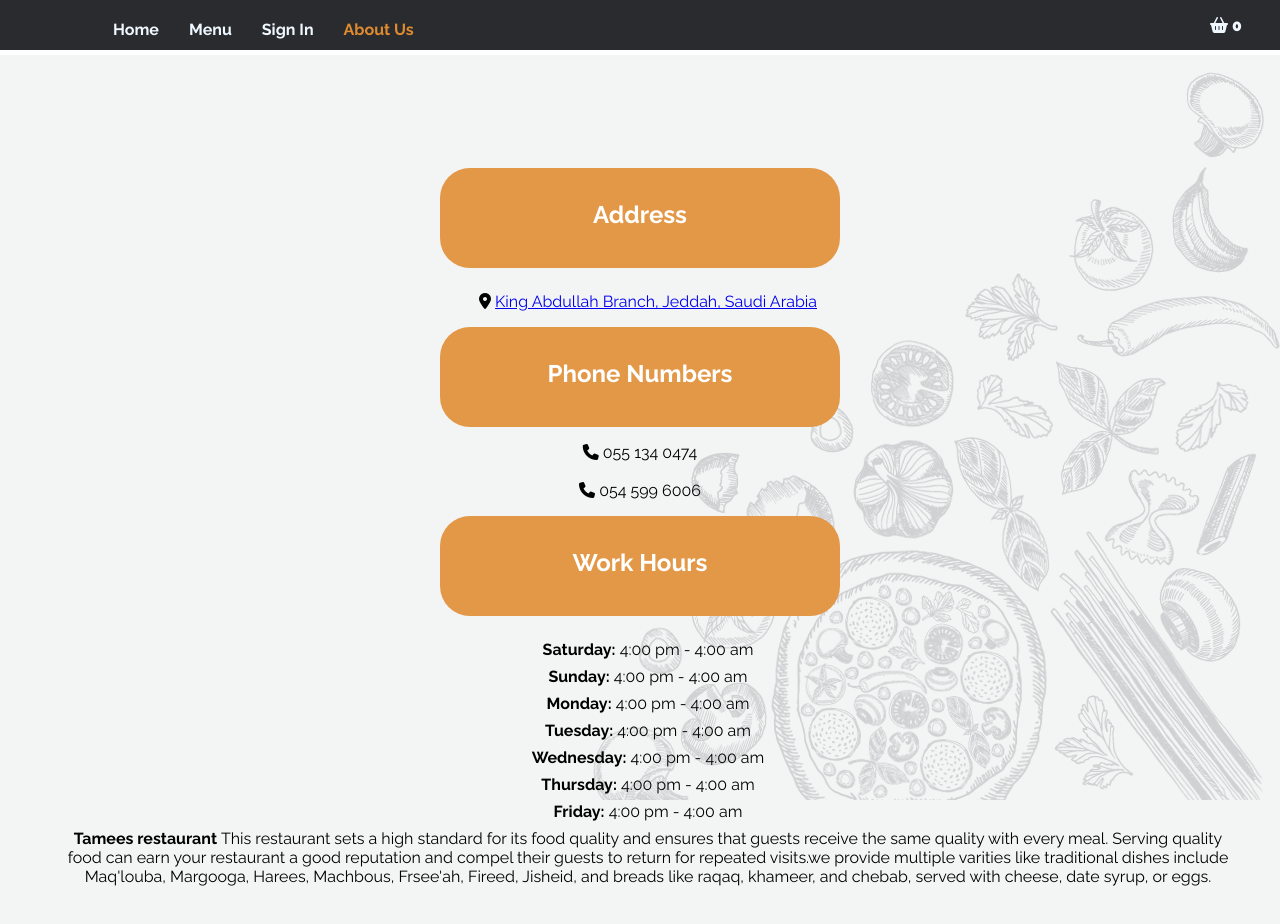
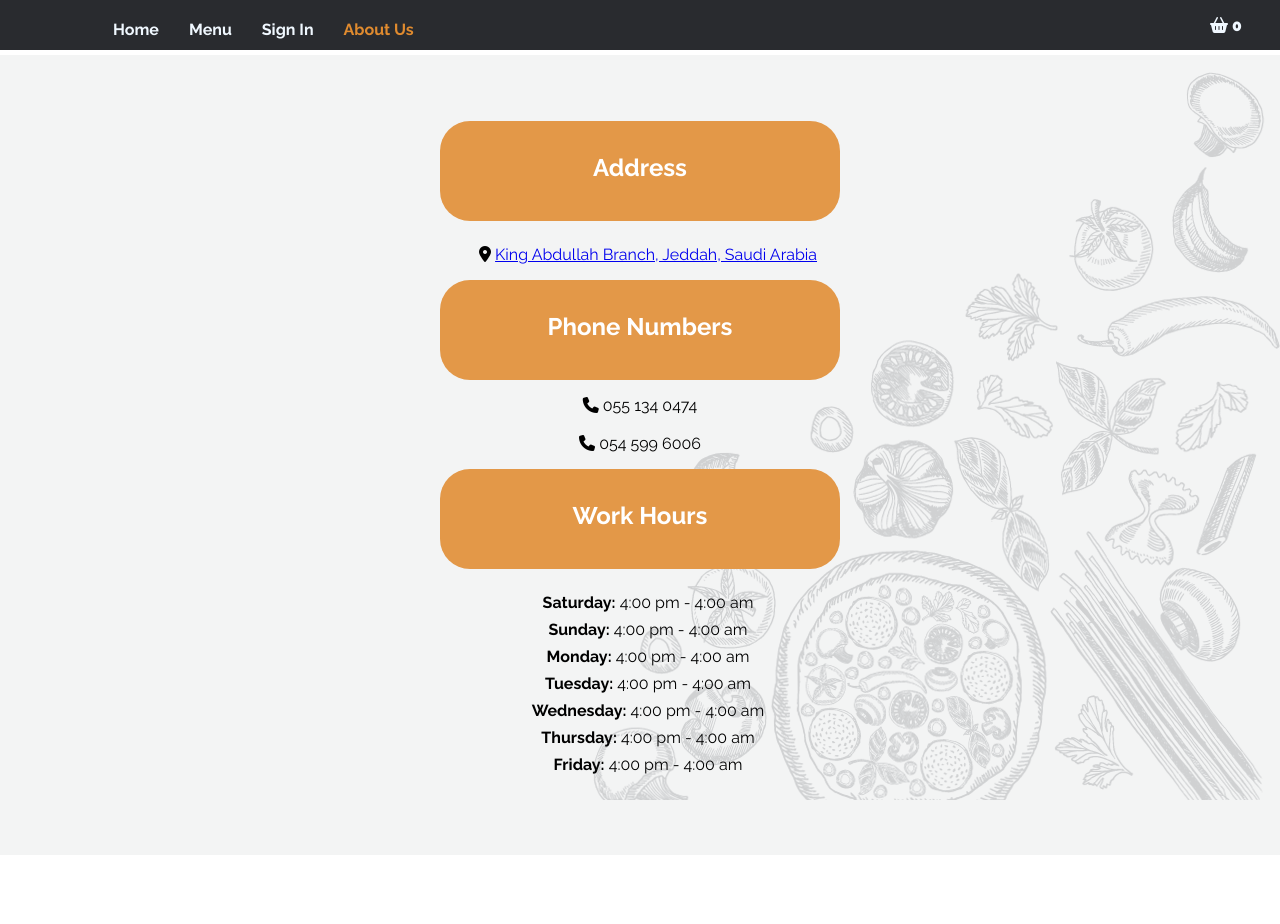
Before and after one commit to hamedj2/TameesSourceCode, a React (Create React App) app: page /AboutUs in a window 1280 px wide. Shown: the top 924 px of the page. After the commit the page ends 855 px from the top, so only its background shows below. Built offline with nearby package versions, Linux system fonts and the light colour scheme; no server answers.

Commit message:
Revert "Changed the alignment of the about us page and added more information…"

```diff
--- a/src/components/AboutUs.js
+++ b/src/components/AboutUs.js
@@ -54,9 +54,6 @@
           <p>
             <span>Friday:</span> 4:00 pm - 4:00 am
           </p>
-          <p>
-          <b>Tamees restaurant </b>This restaurant sets a high standard for its food quality and ensures that guests receive the same quality with every meal. Serving quality food can earn your restaurant a good reputation and compel their guests to return for repeated visits.we provide multiple varities like traditional dishes include Maq'louba, Margooga, Harees, Machbous, Frsee'ah, Fireed, Jisheid, and  breads like raqaq, khameer, and chebab, served with cheese, date syrup, or eggs.
-          </p>
         </div>
       </div>
       <img className={styles.pattern} src={Pattern} />
--- a/src/components/AboutUs.module.css
+++ b/src/components/AboutUs.module.css
@@ -4,7 +4,6 @@
     flex-direction: column;
     justify-content: center;
     min-height: 100vh;
-    padding-top: 80px;
 }
 .container h2{
     padding: 2rem 0rem 0rem 0rem;
```
